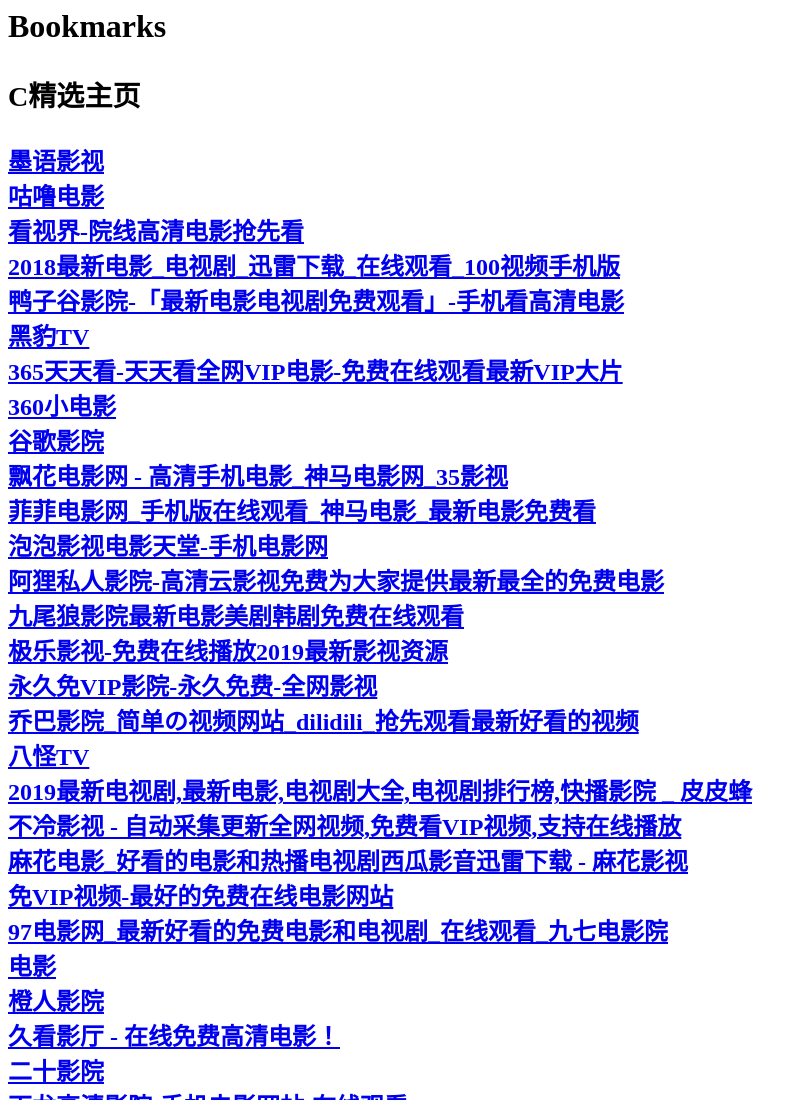
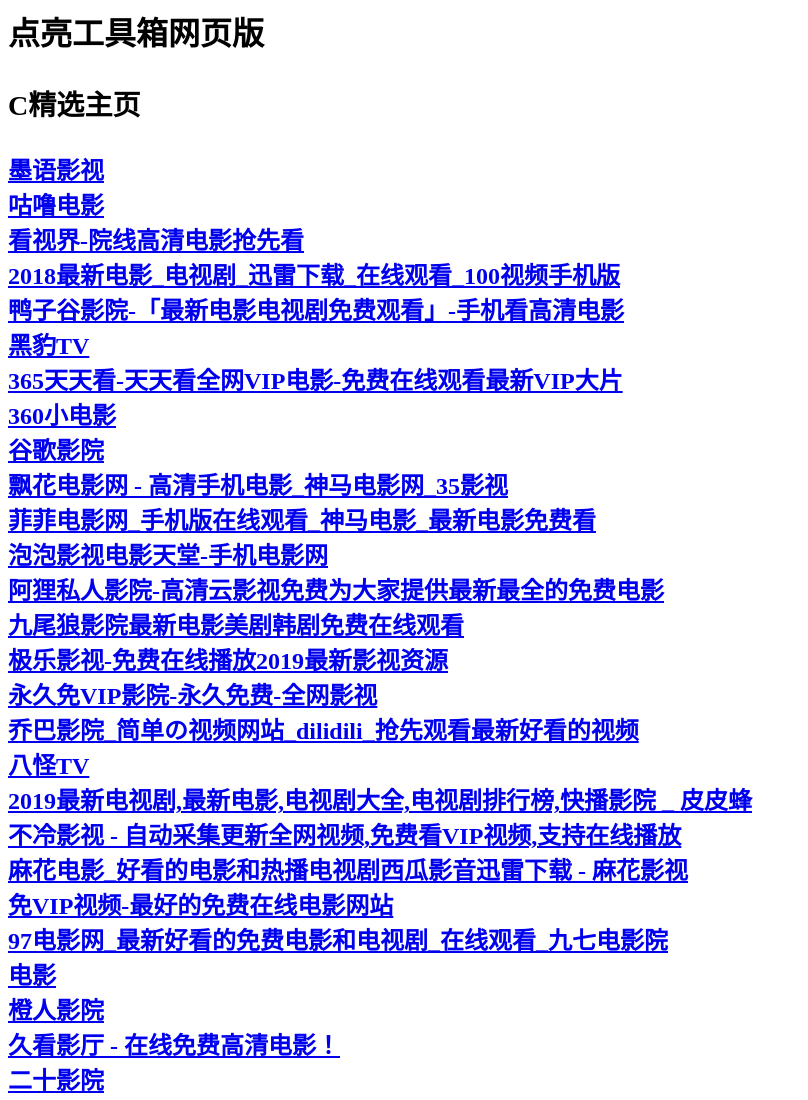
Before and after one commit to dianliang521/dianlianggongjuxiang, a plain HTML site: page index.html in a window 1280 px wide. Shown: the top 1100 px of the page, without its empty margins (0-808 px from the left). Drawn offline with Linux system fonts and the light colour scheme.

Commit message:
Update index.html

```diff
--- a/index.html
+++ b/index.html
@@ -8,9 +8,9 @@
 
 <META HTTP-EQUIV="Content-Type" CONTENT="text/html; charset=UTF-8">
 
-<TITLE>Bookmarks</TITLE>
+<TITLE>点亮工具箱网页版-旨在分享</TITLE>
 
-<H1>Bookmarks</H1>
+<H1>点亮工具箱网页版</H1>
 
 <DL><h2><p>
 
```
